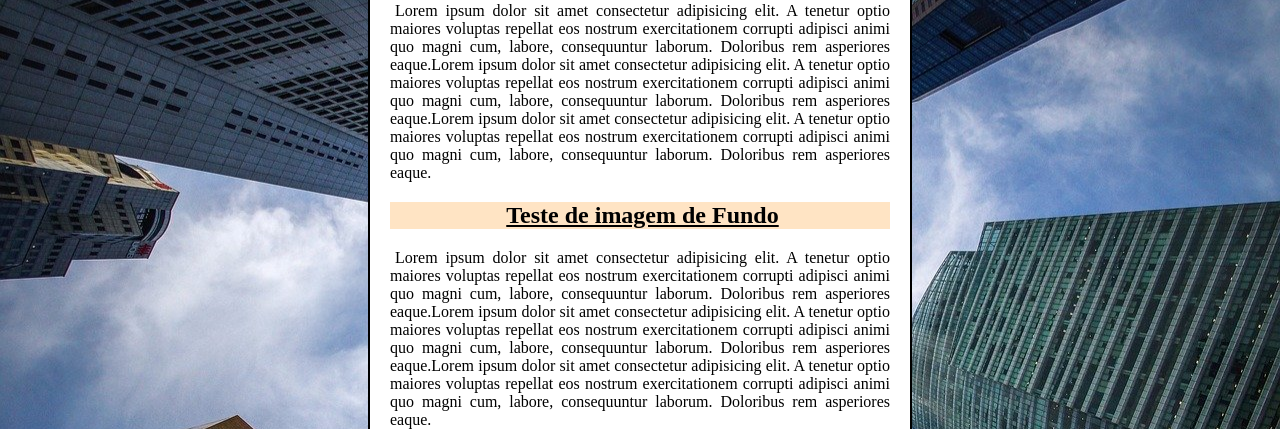
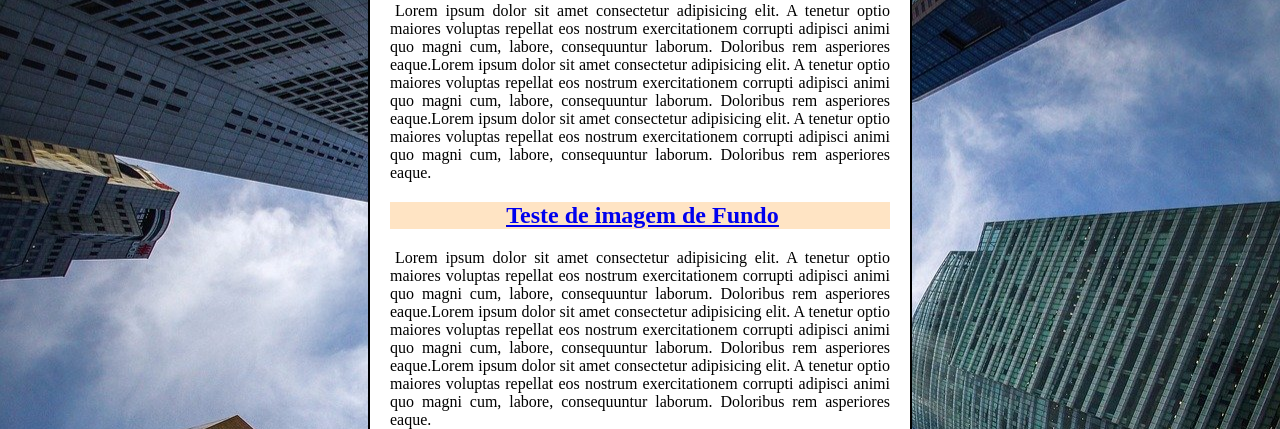
Before and after one commit to HBMTecnologia/html-css, a plain HTML site: page exercicios/ex022/fundo006.html in a window 1280 px wide. Shown: the part 110-539 px from the top of the page. Drawn offline with Linux system fonts and the light colour scheme.

Commit message:
mais uma atualização no ex022

```diff
--- a/exercicios/ex022/fundo006.html
+++ b/exercicios/ex022/fundo006.html
@@ -49,7 +49,7 @@
     <main>
         <h1>Teste de imagem de Fundo</h1>
         <p>Lorem ipsum dolor sit amet consectetur adipisicing elit. A tenetur optio maiores voluptas repellat eos nostrum exercitationem corrupti adipisci animi quo magni cum, labore, consequuntur laborum. Doloribus rem asperiores eaque.Lorem ipsum dolor sit amet consectetur adipisicing elit. A tenetur optio maiores voluptas repellat eos nostrum exercitationem corrupti adipisci animi quo magni cum, labore, consequuntur laborum. Doloribus rem asperiores eaque.Lorem ipsum dolor sit amet consectetur adipisicing elit. A tenetur optio maiores voluptas repellat eos nostrum exercitationem corrupti adipisci animi quo magni cum, labore, consequuntur laborum. Doloribus rem asperiores eaque.</p>
-        <h2>Teste de imagem de Fundo</h2>
+        <h2><a href="https://hbmtecnologia.github.io/html-css/exercicios/ex022" target="_blank">Teste de imagem de Fundo</a></h2>
         <p>Lorem ipsum dolor sit amet consectetur adipisicing elit. A tenetur optio maiores voluptas repellat eos nostrum exercitationem corrupti adipisci animi quo magni cum, labore, consequuntur laborum. Doloribus rem asperiores eaque.Lorem ipsum dolor sit amet consectetur adipisicing elit. A tenetur optio maiores voluptas repellat eos nostrum exercitationem corrupti adipisci animi quo magni cum, labore, consequuntur laborum. Doloribus rem asperiores eaque.Lorem ipsum dolor sit amet consectetur adipisicing elit. A tenetur optio maiores voluptas repellat eos nostrum exercitationem corrupti adipisci animi quo magni cum, labore, consequuntur laborum. Doloribus rem asperiores eaque.</p>
         <h1>Teste de imagem de Fundo</h1>
         <p>Lorem ipsum dolor sit amet consectetur adipisicing elit. A tenetur optio maiores voluptas repellat eos nostrum exercitationem corrupti adipisci animi quo magni cum, labore, consequuntur laborum. Doloribus rem asperiores eaque.Lorem ipsum dolor sit amet consectetur adipisicing elit. A tenetur optio maiores voluptas repellat eos nostrum exercitationem corrupti adipisci animi quo magni cum, labore, consequuntur laborum. Doloribus rem asperiores eaque.Lorem ipsum dolor sit amet consectetur adipisicing elit. A tenetur optio maiores voluptas repellat eos nostrum exercitationem corrupti adipisci animi quo magni cum, labore, consequuntur laborum. Doloribus rem asperiores eaque.</p>
```
